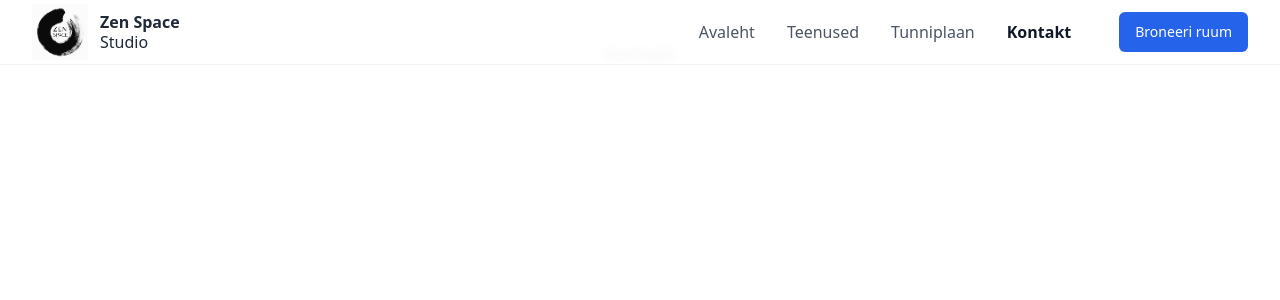
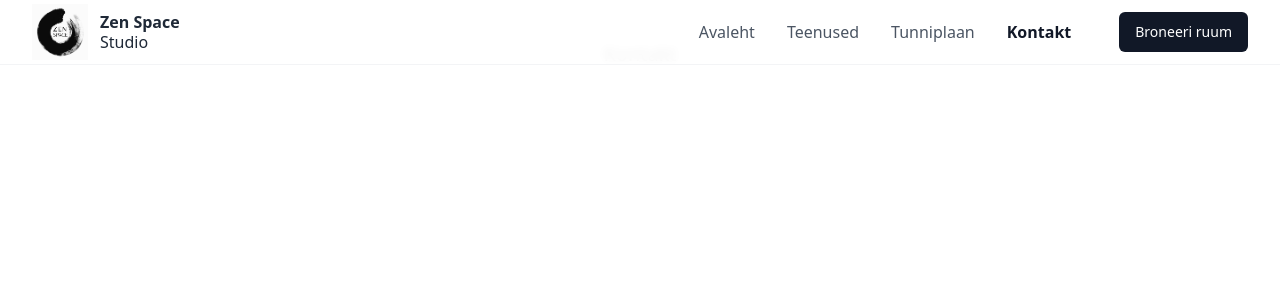
Before and after one commit to alisagudo/zen-space-studio, a React (Create React App) app in the folder client/: page /zen-space-studio/contact in a window 1280 px wide. Shown: the top 300 px of the page. Built offline with nearby package versions, Linux system fonts and the light colour scheme.

Commit message:
Muutsin nupud sinise asemel mustaks

```diff
--- a/client/src/components/ui/Button.tsx
+++ b/client/src/components/ui/Button.tsx
@@ -8,8 +8,8 @@ const buttonVariants = cva(
   {
     variants: {
       variant: {
-        default: "bg-blue-600 text-white hover:bg-blue-700",
-        outline: "border border-blue-600 text-blue-600 hover:bg-blue-50",
+        default: "bg-gray-900 text-white hover:bg-gray-800",
+        outline: "border border-gray-900 text-gray-900 hover:bg-gray-100",
       },
       size: {
         default: "h-10 px-4 py-2",
```
